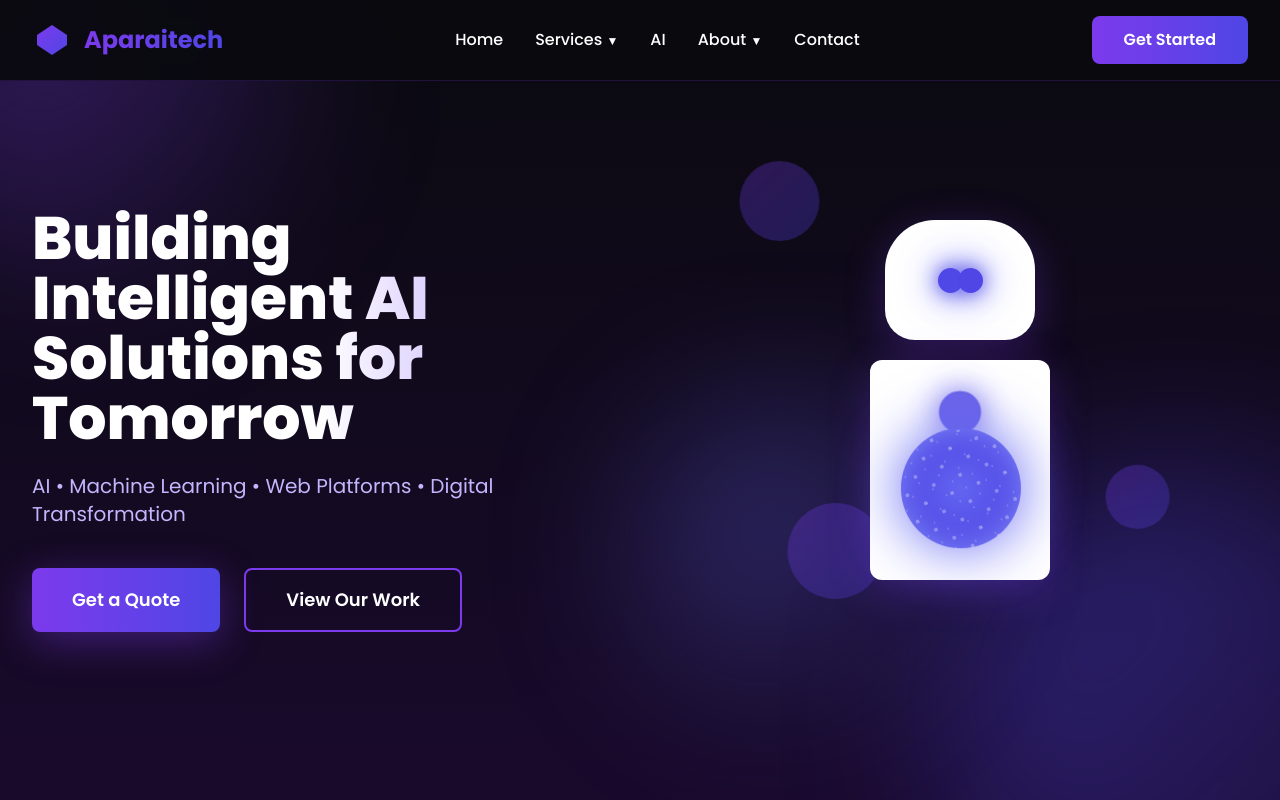
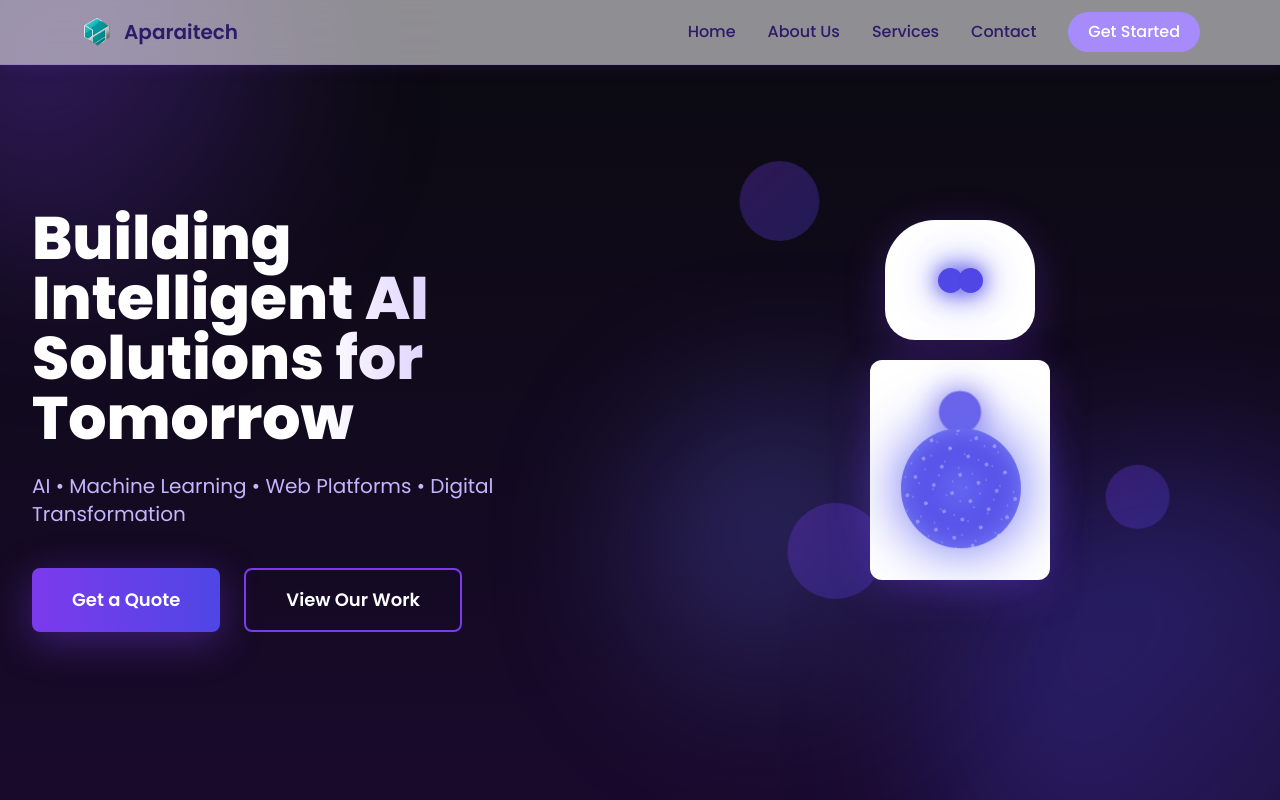
Before and after one commit to jotiramaparaitech/Aparaitech_Landing_Page1, a React (Vite) app in the folder client/: page / in a window 1280 px wide. Shown: the top 800 px of the page. Built offline with nearby package versions, Linux system fonts and the light colour scheme.

Commit message:
navbar section completed

```diff
--- a/client/src/components/Header.jsx
+++ b/client/src/components/Header.jsx
@@ -1,87 +1,110 @@
-import React, { useState } from 'react';
+import React, { useState } from "react";
+import logo from "../assets/logo.png";
 
 const Header = () => {
-  const [isMenuOpen, setIsMenuOpen] = useState(false);
-  const [isServicesOpen, setIsServicesOpen] = useState(false);
-  const [isAboutOpen, setIsAboutOpen] = useState(false);
+  const [menuOpen, setMenuOpen] = useState(false);
 
   return (
-    <header className="fixed top-0 left-0 w-full bg-[rgba(10,10,15,0.95)] backdrop-blur-[10px] z-[1000] py-4 border-b border-[rgba(124,58,237,0.2)]">
-      <div className="max-w-[1400px] mx-auto px-8 flex justify-between items-center">
-        <div className="flex items-center gap-3 text-2xl font-bold text-white">
-          <div className="flex items-center">
-            <svg width="40" height="40" viewBox="0 0 40 40" fill="none">
-              <path d="M20 5L35 15V25L20 35L5 25V15L20 5Z" fill="url(#gradient)" />
-              <defs>
-                <linearGradient id="gradient" x1="0%" y1="0%" x2="100%" y2="100%">
-                  <stop offset="0%" stopColor="#7c3aed" />
-                  <stop offset="100%" stopColor="#4f46e5" />
-                </linearGradient>
-              </defs>
-            </svg>
-          </div>
-          <span className="bg-gradient-to-r from-[#7c3aed] to-[#4f46e5] bg-clip-text text-transparent">Aparaitech</span>
+    <header
+      className="
+        fixed top-0 left-0 w-full z-50
+        bg-[#fdfcff]/55 backdrop-blur-xl
+        border-b border-[rgba(124,58,237,0.16)]
+        shadow-[0_4px_14px_rgba(124,58,237,0.10)]
+      "
+    >
+      <div
+        className="
+          max-w-[1400px] mx-auto
+          flex items-center justify-between
+          px-4 sm:px-8 md:px-14 lg:px-20
+          py-[12px]
+        "
+      >
+        {/* Logo + Brand */}
+        <div className="flex items-center cursor-pointer gap-2">
+          <img
+            src={logo}
+            alt="Aparaitech Logo"
+            className="w-9 h-9 object-contain"
+          />
+          <span className="font-semibold text-[#2d1b69] text-lg md:text-xl">
+            Aparaitech
+          </span>
         </div>
 
-        {/* Desktop Navigation - hidden on mobile, shown on md and above */}
-        <nav className="hidden md:flex gap-8 items-center">
-          <a href="#home" className="text-white no-underline text-base font-medium hover:text-[#a78bfa] transition-colors">Home</a>
-          <div
-            className="relative text-white text-base font-medium hover:text-[#a78bfa] transition-colors cursor-pointer flex items-center gap-1"
-            onMouseEnter={() => setIsServicesOpen(true)}
-            onMouseLeave={() => setIsServicesOpen(false)}
+        {/* Desktop Navigation */}
+        <nav className="hidden md:flex items-center gap-8 text-[#2d1b69] font-medium">
+          <a href="#home" className="hover:text-[#7c3aed] transition">
+            Home
+          </a>
+          <a href="#about" className="hover:text-[#7c3aed] transition">
+            About Us
+          </a>
+          <a href="#services" className="hover:text-[#7c3aed] transition">
+            Services
+          </a>
+          <a href="#contact" className="hover:text-[#7c3aed] transition">
+            Contact
+          </a>
+
+          {/* Light Purple CTA */}
+          <button
+            className="
+              bg-[#a78bfa] text-white
+              px-5 py-2 rounded-full
+              hover:bg-[#8b5cf6]
+              hover:shadow-[0_10px_28px_rgba(124,58,237,0.30)]
+              transition
+            "
           >
-            <span>Services <span className="text-xs transition-transform">▼</span></span>
-            {isServicesOpen && (
-              <div className="absolute top-full left-0 mt-2 bg-[rgba(30,30,45,0.98)] border border-[rgba(124,58,237,0.3)] rounded-lg min-w-[200px] py-2 shadow-[0_10px_40px_rgba(0,0,0,0.3)]">
-                <a href="#services" className="block px-6 py-3 text-white no-underline hover:bg-[rgba(124,58,237,0.2)] transition-colors">Cloud Computing</a>
-                <a href="#services" className="block px-6 py-3 text-white no-underline hover:bg-[rgba(124,58,237,0.2)] transition-colors">Software Development</a>
-                <a href="#services" className="block px-6 py-3 text-white no-underline hover:bg-[rgba(124,58,237,0.2)] transition-colors">AI & Machine Learning</a>
-                <a href="#services" className="block px-6 py-3 text-white no-underline hover:bg-[rgba(124,58,237,0.2)] transition-colors">IT Consulting</a>
-              </div>
-            )}
-          </div>
-          <a href="#ai" className="text-white no-underline text-base font-medium hover:text-[#a78bfa] transition-colors">AI</a>
-          <div
-            className="relative text-white text-base font-medium hover:text-[#a78bfa] transition-colors cursor-pointer flex items-center gap-1"
-            onMouseEnter={() => setIsAboutOpen(true)}
-            onMouseLeave={() => setIsAboutOpen(false)}
-          >
-            <span>About <span className="text-xs transition-transform">▼</span></span>
-            {isAboutOpen && (
-              <div className="absolute top-full left-0 mt-2 bg-[rgba(30,30,45,0.98)] border border-[rgba(124,58,237,0.3)] rounded-lg min-w-[200px] py-2 shadow-[0_10px_40px_rgba(0,0,0,0.3)]">
-                <a href="#about" className="block px-6 py-3 text-white no-underline hover:bg-[rgba(124,58,237,0.2)] transition-colors">Our Story</a>
-                <a href="#about" className="block px-6 py-3 text-white no-underline hover:bg-[rgba(124,58,237,0.2)] transition-colors">Our Team</a>
-                <a href="#about" className="block px-6 py-3 text-white no-underline hover:bg-[rgba(124,58,237,0.2)] transition-colors">Careers</a>
-              </div>
-            )}
-          </div>
-          <a href="#contact" className="text-white no-underline text-base font-medium hover:text-[#a78bfa] transition-colors">Contact</a>
+            Get Started
+          </button>
         </nav>
 
-        <button className="hidden md:block bg-gradient-to-r from-[#7c3aed] to-[#4f46e5] text-white border-none px-8 py-3 text-base font-semibold rounded-lg cursor-pointer transition-all hover:-translate-y-0.5 hover:shadow-[0_10px_30px_rgba(124,58,237,0.4)]">
-          Get Started
-        </button>
-
+        {/* Mobile Toggle */}
         <button
-          className="md:hidden flex flex-col gap-1 bg-transparent border-none cursor-pointer p-2"
-          onClick={() => setIsMenuOpen(!isMenuOpen)}
+          className="
+            md:hidden flex items-center justify-center
+            w-10 h-10 rounded-lg
+            hover:bg-[#f1ecff] transition
+          "
+          onClick={() => setMenuOpen(!menuOpen)}
         >
-          <span className="w-[25px] h-[3px] bg-white rounded-sm transition-all"></span>
-          <span className="w-[25px] h-[3px] bg-white rounded-sm transition-all"></span>
-          <span className="w-[25px] h-[3px] bg-white rounded-sm transition-all"></span>
+          <div className="space-y-1">
+            <span className="block w-6 h-[2px] bg-[#2d1b69]"></span>
+            <span className="block w-6 h-[2px] bg-[#2d1b69]"></span>
+            <span className="block w-6 h-[2px] bg-[#2d1b69]"></span>
+          </div>
         </button>
       </div>
 
       {/* Mobile Menu */}
-      {isMenuOpen && (
-        <div className="md:hidden fixed top-[70px] left-0 w-full bg-[rgba(10,10,15,0.98)] p-8 flex flex-col gap-6">
-          <a href="#home" className="text-white no-underline">Home</a>
-          <a href="#services" className="text-white no-underline">Services</a>
-          <a href="#ai" className="text-white no-underline">AI</a>
-          <a href="#about" className="text-white no-underline">About</a>
-          <a href="#contact" className="text-white no-underline">Contact</a>
-          <button className="bg-gradient-to-r from-[#7c3aed] to-[#4f46e5] text-white border-none px-6 py-3 rounded-lg cursor-pointer">
+      {menuOpen && (
+        <div
+          className="
+            md:hidden
+            bg-[#fdfcff]/75 backdrop-blur-lg
+            border-t border-[rgba(124,58,237,0.16)]
+            px-6 py-5
+            flex flex-col gap-4
+            text-[#2d1b69]
+          "
+        >
+          <a href="#home" onClick={() => setMenuOpen(false)}>Home</a>
+          <a href="#about" onClick={() => setMenuOpen(false)}>About Us</a>
+          <a href="#services" onClick={() => setMenuOpen(false)}>Services</a>
+          <a href="#contact" onClick={() => setMenuOpen(false)}>Contact</a>
+
+          <button
+            className="
+              bg-[#a78bfa] text-white
+              px-4 py-2 rounded-md
+              hover:bg-[#8b5cf6]
+              transition
+            "
+            onClick={() => setMenuOpen(false)}
+          >
             Get Started
           </button>
         </div>
```
Also changed, not shown: client/src/assets/logo.png (added).
